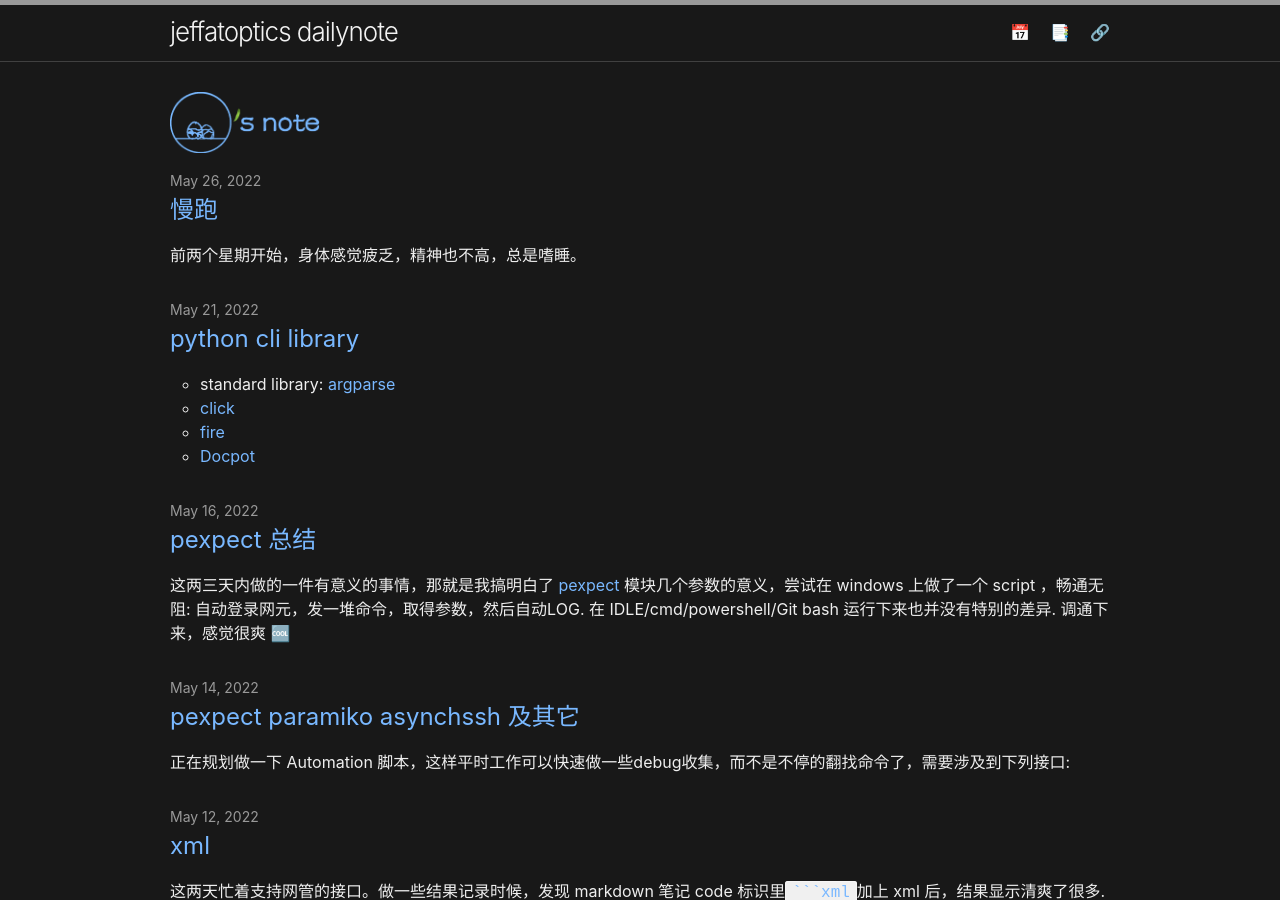
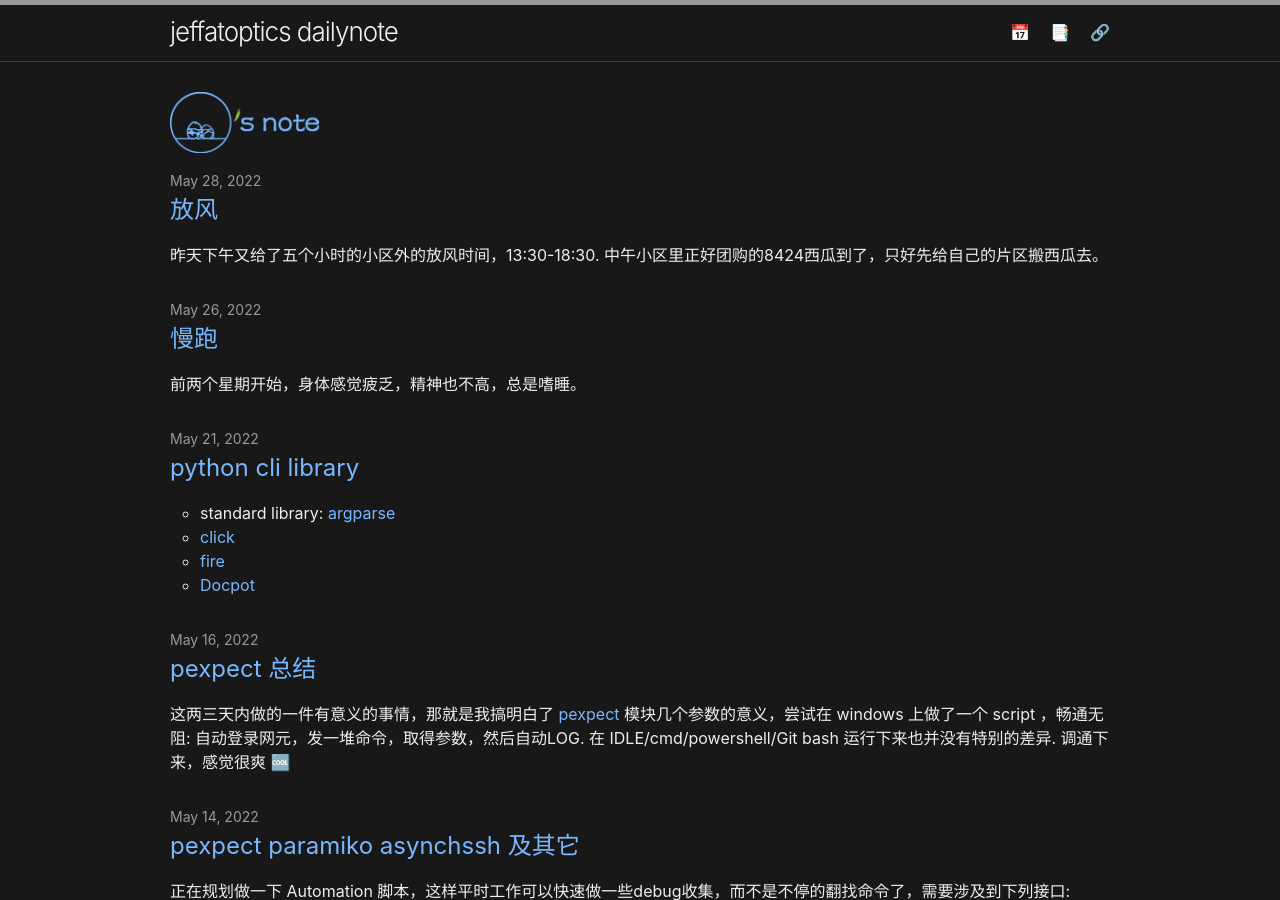
Before and after one commit to jeffatoptics/jeffblog, a Jekyll site: the page built from index.md, in a window 1280 px wide and 900 px high. Built offline with Jekyll 4.4.1, drawn with Linux system fonts in a browser that asks for light colours.

Commit message:
2022-05-28 add new

```diff
--- a/_posts/2022-05-26-jogging-for-happiness.md
+++ b/_posts/2022-05-26-jogging-for-happiness.md
@@ -18,6 +18,6 @@ modified_date:
 
 ---
 
-[⏮ home](../index.md) &nbsp; &nbsp; &nbsp; &nbsp; [🔀 category](../category.md) &nbsp; &nbsp; &nbsp; &nbsp; [◀️ prev](2022-05-21-one-day.md) &nbsp; &nbsp; &nbsp; &nbsp; [▶️ next]()
+[⏮ home](../index.md) &nbsp; &nbsp; &nbsp; &nbsp; [🔀 category](../category.md) &nbsp; &nbsp; &nbsp; &nbsp; [◀️ prev](2022-05-21-one-day.md) &nbsp; &nbsp; &nbsp; &nbsp; [▶️ next](./2022-05-28-go-out.md)
 
 ---
--- /dev/null
+++ b/_posts/2022-05-28-go-out.md
@@ -0,0 +1,28 @@
+---
+title: 放风
+layout: post
+category: life
+author: jeffatoptics
+created: 2022-05-28 Sat 09:43
+modified_date:
+---
+昨天下午又给了五个小时的小区外的放风时间，13:30-18:30.
+中午小区里正好团购的8424西瓜到了，只好先给自己的片区搬西瓜去。
+
+折腾完，已经三点了。洗个澡，然后，在两个月封闭期间后，开启了我和老婆第一次外出放风.
+- 外面街道挺干净，野草疯长，河边的花朵开的也很灿烂。
+- 外卖小哥们要么路边休息，要么路上忙碌
+- 平时的店铺大部分依然关着，偶尔能看到店铺里店主向外张望的眼睛。
+
+按以前的散步路线转了一圈，然后去世纪联华买了两罐啤酒，老婆选了一堆鸡腿，然后时间也差不多到了，就回了小区。几年后也许回味这个时刻吧。
+
+![](../assets/20220528/streetside.jpg){: width="300"}
+![](../assets/20220528/burgerking.jpg){: width="300"}
+![](../assets/20220528/riverside.jpg){: width="300"}
+![](../assets/20220528/dandelion.jpg){: width="300"}
+
+---
+
+[⏮ home](../index.md) &nbsp; &nbsp; &nbsp; &nbsp; [🔀 category](../category.md) &nbsp; &nbsp; &nbsp; &nbsp; [◀️ prev](./2022-05-26-jogging-for-happiness.md) &nbsp; &nbsp; &nbsp; &nbsp; [▶️ next]()
+
+---
```
Also changed, not shown: assets/20220528/Dandelion.jpg (added), assets/20220528/burgerking.jpg (added), assets/20220528/riverside.jpg (added), assets/20220528/streetside.jpg (added).
